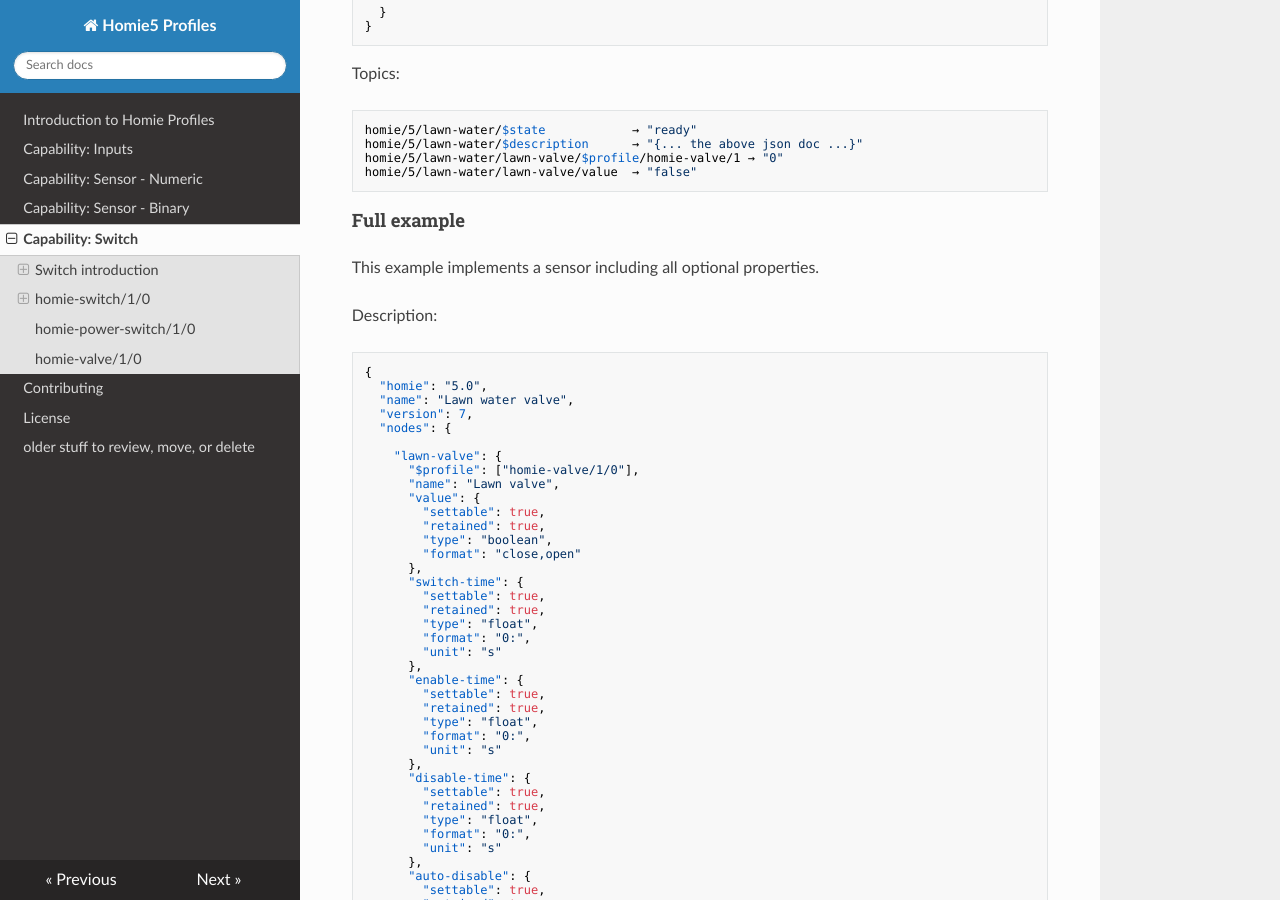
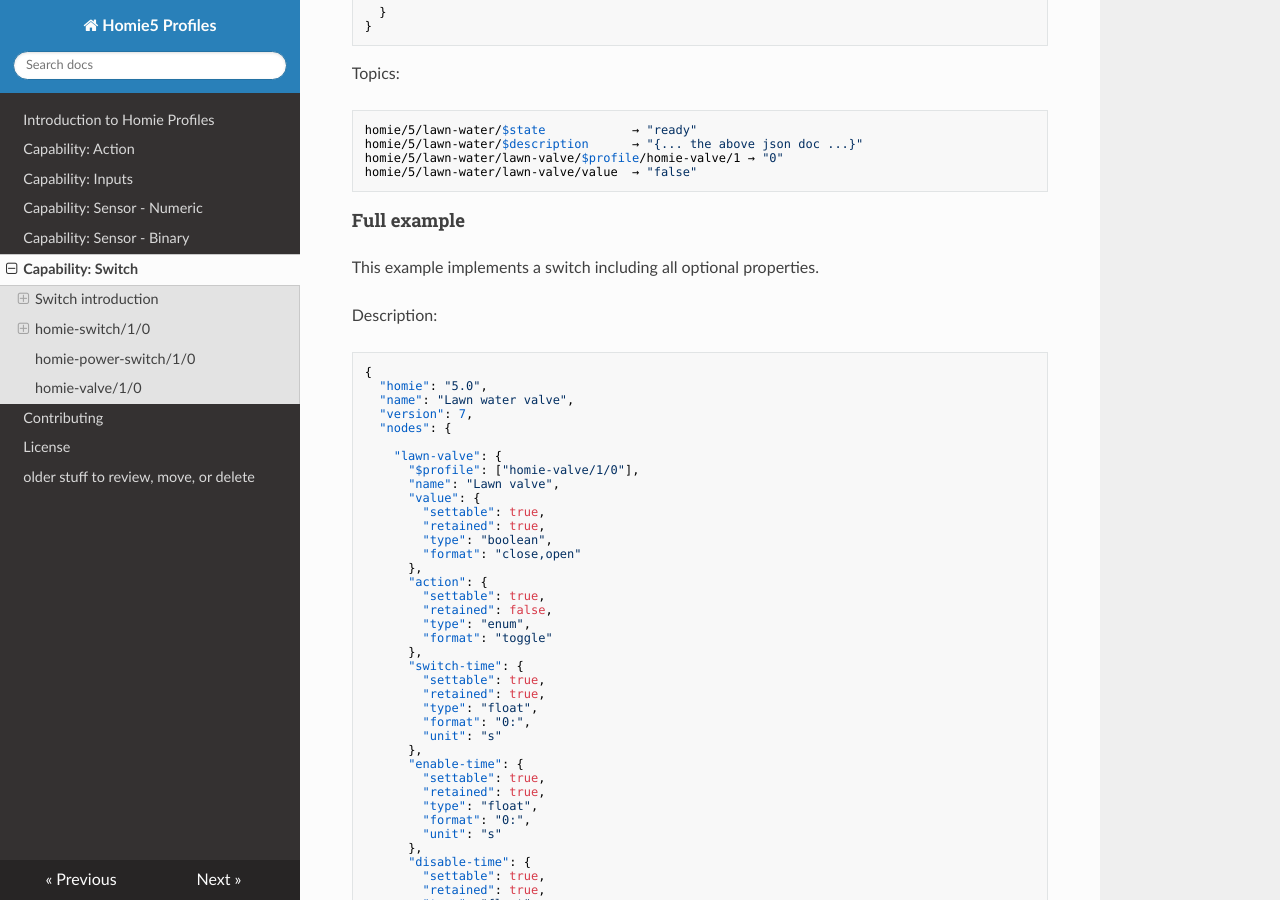
Before and after one commit to homieiot/homie5-device-profiles, an MkDocs documentation site: the page built from docs/cap-switch.md, in a window 1280 px wide and 900 px high, scrolled down 873 px. Built offline with MkDocs 1.6.1, drawn with Linux system fonts in a browser that asks for light colours; nearby versions of some CDN libraries; some of the changed text lies outside the part shown.

Commit message:
add action capability

```diff
--- a/docs/cap-switch.md
+++ b/docs/cap-switch.md
@@ -51,7 +51,7 @@ homie/5/lawn-water/lawn-valve/value  → "false"
 
 #### Full example
 
-This example implements a sensor including all optional properties.
+This example implements a switch including all optional properties.
 
 Description:
 
@@ -70,6 +70,12 @@ Description:
         "retained": true,
         "type": "boolean",
         "format": "close,open"
+      },
+      "action": {
+        "settable": true,
+        "retained": false,
+        "type": "enum",
+        "format": "toggle"
       },
       "switch-time": {
         "settable": true,
@@ -146,6 +152,16 @@ type | "`boolean`" |
 
 
 ### Optional properties
+
+#### action
+
+The `action` property (optional) is an embedded [`homie-action/1/0` capability](cap-action.md#homie-action10). It supports the following actions:
+
+action | required | behaviour
+-|-|-
+`toggle` | no | Will toggle the state of the [`value` property](#value).
+
+
 
 #### switch-time
 
--- a/mkdocs.yml
+++ b/mkdocs.yml
@@ -3,6 +3,7 @@ theme: readthedocs
 #theme: simple-blog
 nav:
   - index.md
+  - cap-action.md
   - cap-inputs.md
   - cap-sensors-numeric.md
   - cap-sensors-binary.md
```
Also changed, not shown: docs/cap-action.md (added, +95 -0 lines), docs/index.md (+2 -2 lines).
